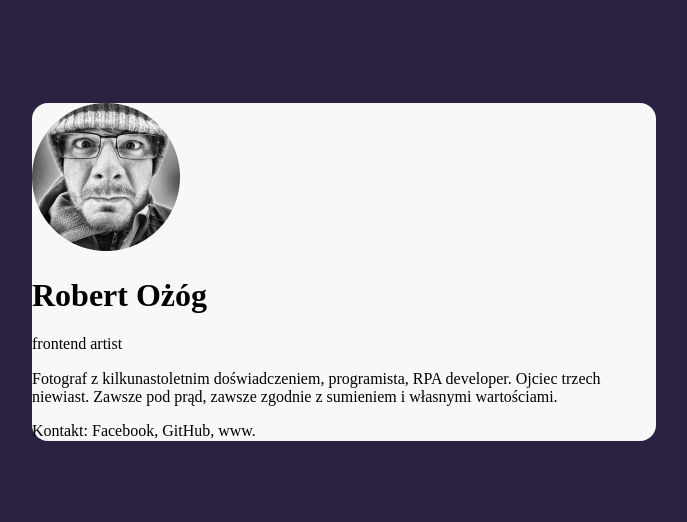
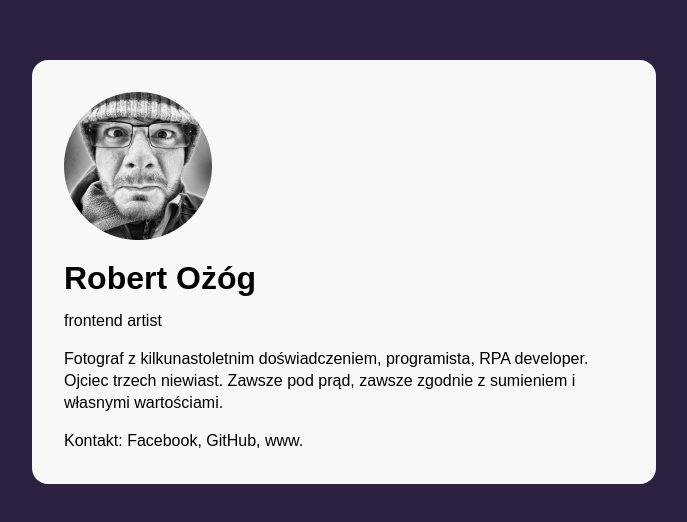
Before and after one commit to ROzog/business-card, a plain HTML site: page index.htm in a window 1280 px wide. Shown: the part 128-650 px from the top of the page, without its empty margins (296-983 px from the left). Drawn offline with Linux system fonts and the light colour scheme.

Commit message:
BEM added

```diff
--- a/index.htm
+++ b/index.htm
@@ -9,20 +9,20 @@
   </head>
   <body>
     <main class="main">
-      <section>
-        <img src="avatar.png" alt="men with glases and hat" />
+      <section class="card">
+        <img class="card_picture" src="avatar.png" alt="men with glases and hat" />
 
-        <header>
-          <h1>Robert Ożóg</h1>
-          <p>frontend artist</p>
+        <header class="card__header">
+          <h1 class="card__header__name">Robert Ożóg</h1>
+          <p class="card__header__position">frontend artist</p>
         </header>
-        <article>
-          <p>
+        <article class="card__article">
+          <p class="card__article__description">
             Fotograf z kilkunastoletnim doświadczeniem, programista, RPA developer. Ojciec trzech niewiast. Zawsze pod
             prąd, zawsze zgodnie z sumieniem i własnymi wartościami.
           </p>
         </article>
-        <footer>
+        <footer class="card__article__footer">
           Kontakt: Facebook, GitHub, www.
         </footer>
       </section>
--- a/styles/style.css
+++ b/styles/style.css
@@ -20,4 +20,10 @@ body {
   background: #f8f8f8;
   border-radius: 16px;
   width: 624px;
+  padding: 32px;
+  font-family: Arial;
+  font-style: normal;
+  font-weight: normal;
+  font-size: 16px;
+  line-height: 22px;
 }
```
